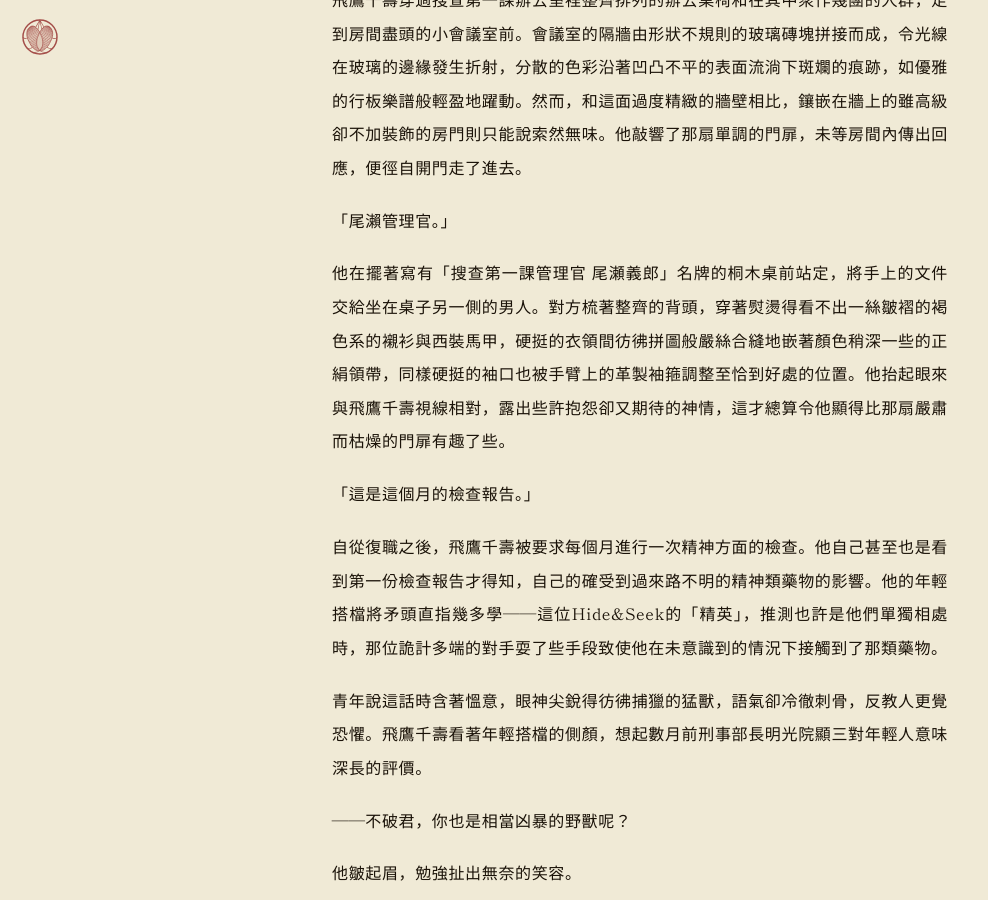
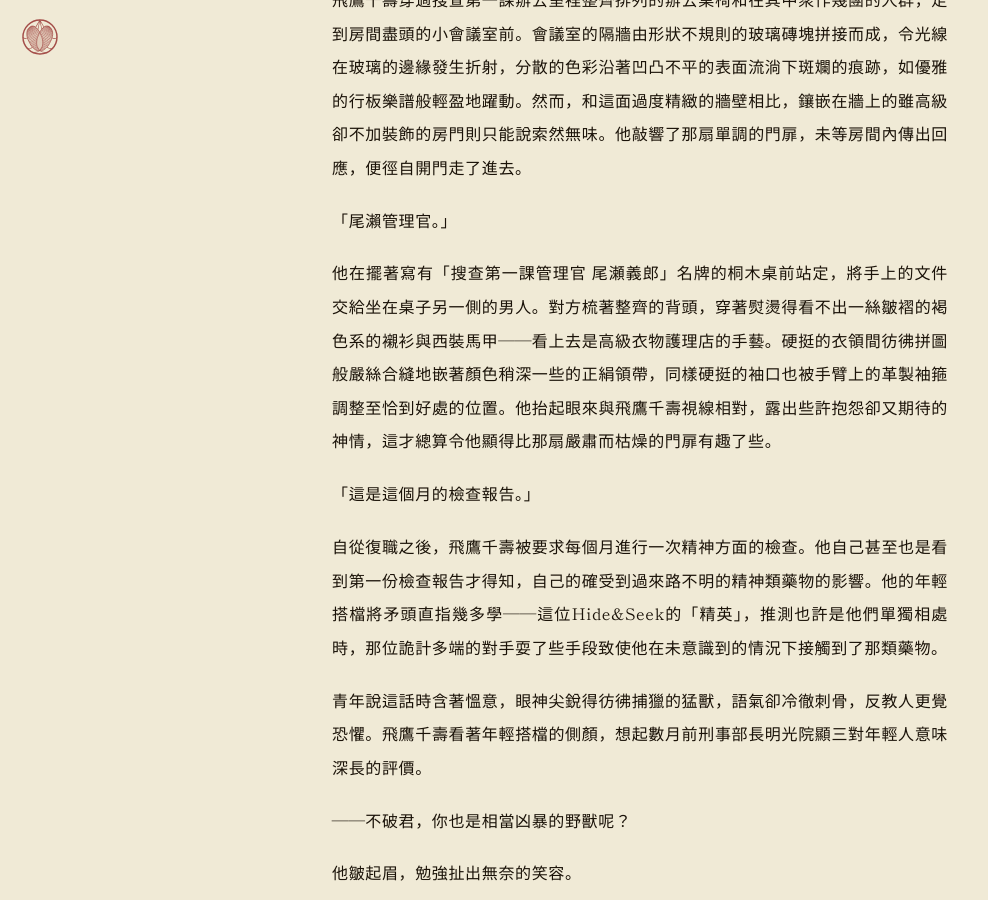
Before and after one commit to AriaYura/eternalnessstudy, a Jekyll site: the page built from posts/oboroyonohane.md, in a window 1280 px wide and 900 px high, scrolled down 402 px. Shown: the whole window, without its empty margins (0-988 px from the left). Built offline with Jekyll 4.4.1, drawn with Linux system fonts in a browser that asks for light colours; some web fonts are replaced.

Commit message:
small change oboroyo

```diff
--- a/posts/oboroyonohane.md
+++ b/posts/oboroyonohane.md
@@ -16,7 +16,7 @@ permalink: /posts/oboroyonohane/
 
 「尾瀨管理官。」
 
-他在擺著寫有「搜查第一課管理官 尾瀬義郎」名牌的桐木桌前站定，將手上的文件交給坐在桌子另一側的男人。對方梳著整齊的背頭，穿著熨燙得看不出一絲皺褶的褐色系的襯衫與西裝馬甲，硬挺的衣領間彷彿拼圖般嚴絲合縫地嵌著顏色稍深一些的正絹領帶，同樣硬挺的袖口也被手臂上的革製袖箍調整至恰到好處的位置。他抬起眼來與飛鷹千壽視線相對，露出些許抱怨卻又期待的神情，這才總算令他顯得比那扇嚴肅而枯燥的門扉有趣了些。
+他在擺著寫有「搜查第一課管理官 尾瀬義郎」名牌的桐木桌前站定，將手上的文件交給坐在桌子另一側的男人。對方梳著整齊的背頭，穿著熨燙得看不出一絲皺褶的褐色系的襯衫與西裝馬甲——看上去是高級衣物護理店的手藝。硬挺的衣領間彷彿拼圖般嚴絲合縫地嵌著顏色稍深一些的正絹領帶，同樣硬挺的袖口也被手臂上的革製袖箍調整至恰到好處的位置。他抬起眼來與飛鷹千壽視線相對，露出些許抱怨卻又期待的神情，這才總算令他顯得比那扇嚴肅而枯燥的門扉有趣了些。
 
 「這是這個月的檢查報告。」
 
```
